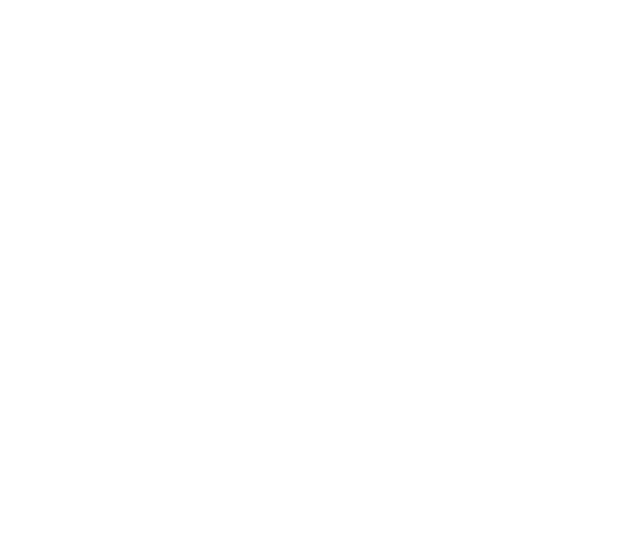
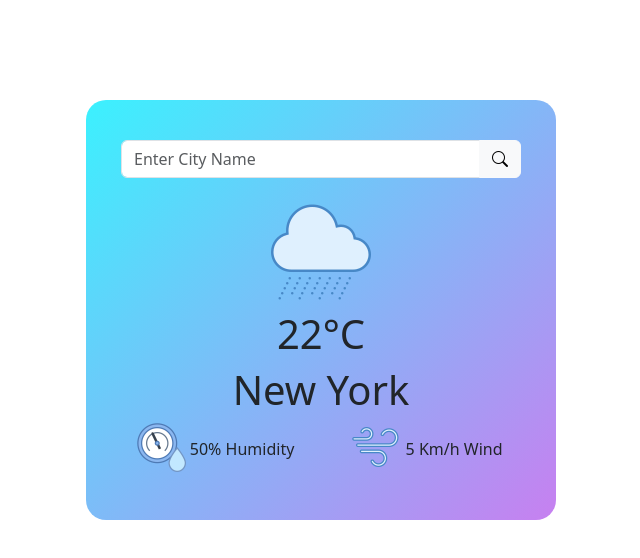
Before and after one commit to SAM-tituz/simple-weather-app, a plain HTML site: page index.html in a window 1280 px wide. Shown: the whole page, without its empty margins (319-959 px from the left). Drawn offline with nearby package versions, Linux system fonts and the light colour scheme.

Commit message:
feat:add html , css and assets

```diff
--- a/index.html
+++ b/index.html
@@ -3,7 +3,60 @@
   <head>
     <meta charset="UTF-8" />
     <meta name="viewport" content="width=device-width, initial-scale=1.0" />
-    <title>Weather Box</title>
+    <title>Weather App</title>
+    <link
+      href="https://cdn.jsdelivr.net/npm/bootstrap@5.3.3/dist/css/bootstrap.min.css"
+      rel="stylesheet"
+      integrity="sha384-QWTKZyjpPEjISv5WaRU9OFeRpok6YctnYmDr5pNlyT2bRjXh0JMhjY6hW+ALEwIH"
+      crossorigin="anonymous"
+    />
+    <link
+      rel="stylesheet"
+      href="https://cdn.jsdelivr.net/npm/bootstrap-icons@1.11.3/font/bootstrap-icons.min.css"
+    />
+    <link rel="stylesheet" href="style.css" />
   </head>
-  <body></body>
+  <body>
+    <div class="cointainer">
+      <div class="cards">
+        <div class="input-group mb-3">
+          <input
+            type="text"
+            class="form-control"
+            placeholder="Enter City Name"
+            aria-label="Enter City Name"
+            aria-describedby="button-addon2"
+          />
+          <button
+            class="btn btn-light bi bi-search"
+            type="button"
+            id="button-addon2"
+          ></button>
+        </div>
+        <div class="weather">
+          <img src="assets/icons8-heavy-rain-100.png" alt="weather img" />
+          <h1 class="temp">22°C</h1>
+          <h1 class="city">New York</h1>
+        </div>
+        <div class="row">
+          <div class="col">
+            <img src="assets/icons8-humidity-100.png" alt="Humidity img" />
+            <samp>50%</samp>
+            <samp>Humidity</samp>
+          </div>
+          <div class="col">
+            <img src="assets/icons8-wind-100.png" alt="Wind img" />
+            <samp>5 Km/h</samp>
+            <samp>Wind</samp>
+          </div>
+        </div>
+      </div>
+    </div>
+    <script
+      src="https://cdn.jsdelivr.net/npm/bootstrap@5.3.3/dist/js/bootstrap.bundle.min.js"
+      integrity="sha384-YvpcrYf0tY3lHB60NNkmXc5s9fDVZLESaAA55NDzOxhy9GkcIdslK1eN7N6jIeHz"
+      crossorigin="anonymous"
+    ></script>
+    <script src="script.js"></script>
+  </body>
 </html>
--- /dev/null
+++ b/style.css
@@ -0,0 +1,23 @@
+.cointainer{
+    width: 90%;
+    max-width: 470px;
+    border-radius: 20px;
+    text-align:center;
+    background:linear-gradient(135deg,#00edfec4,#c780f0) ;
+    margin: 100px auto 0;
+    padding: 40px 35px;
+}
+
+.col img{
+    height: 50px;
+    margin-bottom: 8px;
+
+}
+.col  samp{
+
+   margin-bottom: 1%;
+   font-family: system-ui, -apple-system, BlinkMacSystemFont, 'Segoe UI', Roboto, Oxygen, Ubuntu, Cantarell, 'Open Sans', 'Helvetica Neue', sans-serif;
+}
+.weather img{
+    margin: 8px;
+}
```
Also changed, not shown: assets/icons8-cloud-100.png (added), assets/icons8-cloud-lightning-100.png (added), assets/icons8-heavy-rain-100.png (added), assets/icons8-humidity-100.png (added), assets/icons8-night-100.png (added), assets/icons8-partly-cloudy-day-100.png (added), assets/icons8-wind-100.png (added), index.css (deleted), index.js (deleted), script.js (added).
